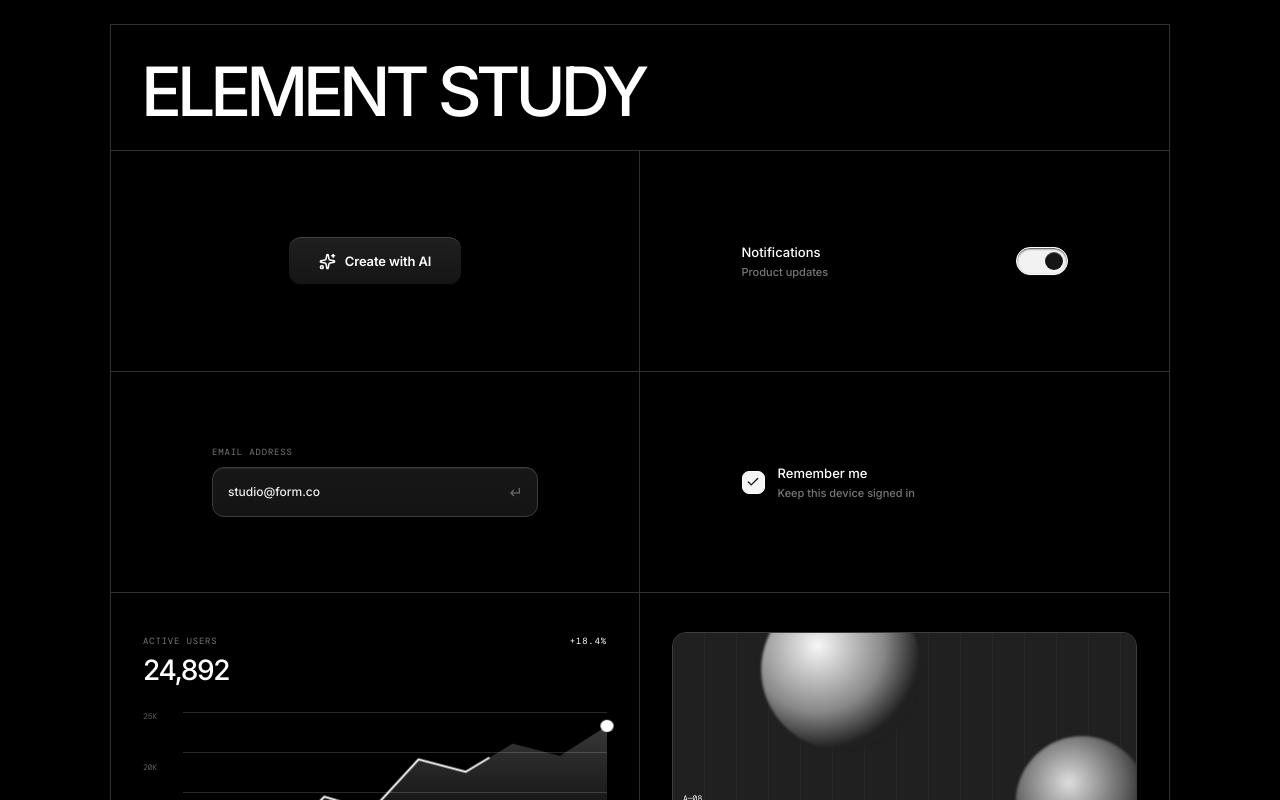
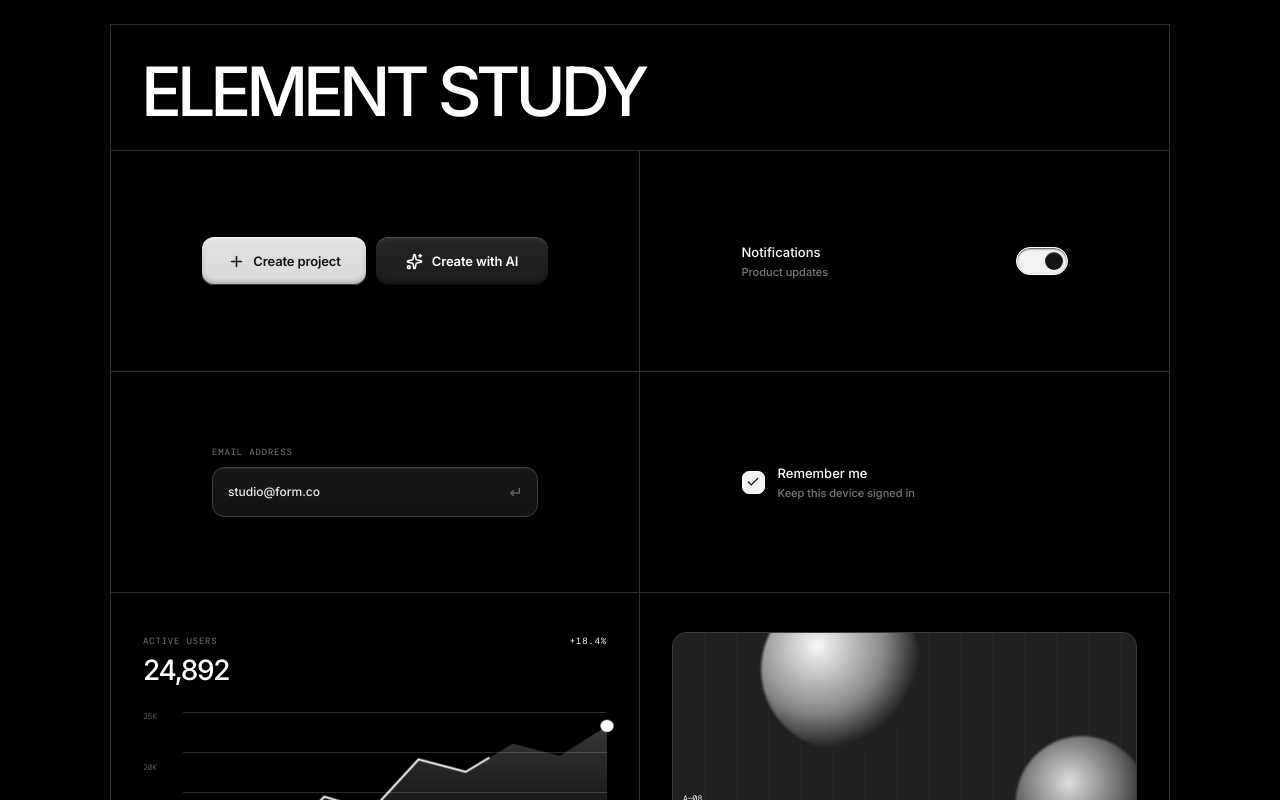
Before and after one commit to JimmyWuReal/ui-kit, a React (Vite) app: page / in a window 1280 px wide. Shown: the top 800 px of the page. Built offline with nearby package versions, Linux system fonts and the light colour scheme.

Commit message:
Refine paired button styles and interactions

```diff
--- a/src/main.jsx
+++ b/src/main.jsx
@@ -1,6 +1,6 @@
 import React, { useState } from 'react'
 import { createRoot } from 'react-dom/client'
-import { ArrowUpRight, Check, ChevronDown, Info, Sparkles, X } from 'lucide-react'
+import { ArrowUpRight, Check, ChevronDown, Info, Plus, Sparkles, X } from 'lucide-react'
 import './styles.css'
 
 const chartPoints = '0,76 25,67 50,72 75,45 100,53 125,24 150,31 175,15 200,22 225,5'
@@ -14,26 +14,22 @@ function Cell({ className = '', children }) {
 }
 
 function DepthButton() {
-  function animateClick(event) {
-    if (window.matchMedia('(prefers-reduced-motion: reduce)').matches) return
-
-    const button = event.currentTarget
-    button.getAnimations().forEach((animation) => animation.cancel())
-    button.animate(
-      [
-        { transform: 'scale(1)' },
-        { transform: 'scale(.965)', offset: .42 },
-        { transform: 'scale(1)' },
-      ],
-      { duration: 240, easing: 'cubic-bezier(.22, 1, .36, 1)' },
-    )
-  }
-
   return (
-    <button className="depth-button" type="button" onClick={animateClick}>
+    <button className="depth-button" type="button">
       <span className="button-content">
         <span className="button-icon"><Sparkles size={17} strokeWidth={2.15} /></span>
         <span>Create with AI</span>
+      </span>
+    </button>
+  )
+}
+
+function PrimaryButton() {
+  return (
+    <button className="primary-button" type="button">
+      <span className="button-content">
+        <span className="button-icon"><Plus size={17} strokeWidth={2.15} /></span>
+        <span>Create project</span>
       </span>
     </button>
   )
@@ -55,7 +51,10 @@ function App() {
 
       <div className="component-grid" id="top">
         <Cell className="cell-button">
-          <DepthButton />
+          <div className="button-group">
+            <PrimaryButton />
+            <DepthButton />
+          </div>
         </Cell>
 
         <Cell className="cell-toggle">
--- a/src/styles.css
+++ b/src/styles.css
@@ -82,26 +82,71 @@ button { color: inherit; }
 .grid-cell:nth-child(8) .cell-content { animation-delay: 435ms; }
 .grid-cell:nth-child(9) .cell-content { animation-delay: 480ms; }
 
-/* The original button is kept intact as the visual source for the system. */
+/* Paired primary and AI actions share the same physical depth and press rhythm. */
+.primary-button,
 .depth-button {
   position: relative;
   overflow: hidden;
   height: 48px;
-  min-width: 172px;
   padding: 0 20px;
   border: 0;
   border-radius: 12px;
+  cursor: pointer;
+  font-size: 13px;
+  font-weight: 600;
+  letter-spacing: -.01em;
+  transform: translateY(0) scale(1);
+  transition:
+    background-color 180ms ease-out,
+    box-shadow 180ms ease-out,
+    transform 140ms cubic-bezier(.22, 1, .36, 1);
+  will-change: transform;
+  -webkit-tap-highlight-color: transparent;
+}
+
+.button-group {
+  display: flex;
+  align-items: center;
+  justify-content: center;
+  gap: 10px;
+}
+
+.primary-button {
+  min-width: 164px;
+  color: #111;
+  background-color: #d8d8d8;
+  background-image: linear-gradient(rgba(255, 255, 255, .28), rgba(255, 255, 255, 0));
+  /* Solid edge, soft light, solid edge, soft shade, then the outer drop shadow. */
+  box-shadow:
+    inset 0 1px 0 rgba(255, 255, 255, .72),
+    inset 0 3px 4px rgba(255, 255, 255, .22),
+    inset 0 -1px 0 rgba(0, 0, 0, .68),
+    inset 0 -3px 4px rgba(0, 0, 0, .22),
+    0 4px 10px rgba(0, 0, 0, .3);
+}
+
+.primary-button:hover {
+  background-color: #f5f5f5;
+  transform: translateY(-1px) scale(1);
+  box-shadow:
+    inset 0 1px 0 rgba(255, 255, 255, 1),
+    inset 0 3px 4px rgba(255, 255, 255, .28),
+    inset 0 -1px 0 rgba(0, 0, 0, .62),
+    inset 0 -3px 4px rgba(0, 0, 0, .18),
+    0 7px 16px rgba(0, 0, 0, .4);
+}
+
+.depth-button {
+  min-width: 172px;
   color: #fff;
-  cursor: pointer;
-  background-color: #151515;
+  background-color: #1c1c1c;
   background-image: linear-gradient(rgba(255, 255, 255, .045), transparent);
   box-shadow:
     inset 0 1px 0 rgba(255, 255, 255, .16),
-    inset 0 -1px 0 rgba(0, 0, 0, .9),
+    inset 0 3px 4px rgba(255, 255, 255, .055),
+    inset 0 -1px 0 #0b0b0b,
+    inset 0 -3px 4px rgba(0, 0, 0, .34),
     0 4px 10px rgba(0, 0, 0, .3);
-  transition: background-color 180ms ease-out, transform 180ms ease-out;
-  will-change: transform;
-  -webkit-tap-highlight-color: transparent;
 }
 
 .button-content {
@@ -117,8 +162,23 @@ button { color: inherit; }
 }
 
 .button-icon { width: 18px; height: 18px; display: grid; place-items: center; }
-.depth-button:hover { background-color: #202020; }
-.depth-button:active { background-color: #191919; }
+.depth-button:hover {
+  background-color: #262626;
+  transform: translateY(-1px) scale(1);
+  box-shadow:
+    inset 0 1px 0 rgba(255, 255, 255, .22),
+    inset 0 3px 4px rgba(255, 255, 255, .075),
+    inset 0 -1px 0 #101010,
+    inset 0 -3px 4px rgba(0, 0, 0, .34),
+    0 7px 16px rgba(0, 0, 0, .4);
+}
+.primary-button:active,
+.depth-button:active {
+  transform: translateY(1px) scale(.97);
+  transition-duration: 55ms;
+}
+.primary-button:active { background-color: #e8e8e8; }
+.depth-button:active { background-color: #202020; }
 
 .control-row { width: 100%; display: flex; align-items: center; justify-content: space-between; }
 .control-row > div, .checkbox-row > span:last-child { display: flex; flex-direction: column; gap: 5px; }
@@ -330,6 +390,7 @@ button:focus-visible, input:focus-visible { outline: 1px solid #fff; outline-off
   .grid-cell, .grid-cell:nth-child(even), .cell-alert { grid-column: auto; border-right: 0; border-bottom: 1px solid #303030; }
   .cell-alert { border-bottom: 0; }
   .cell-content { padding: 30px; }
+  .button-group { flex-wrap: wrap; }
 }
 
 @media (prefers-reduced-motion: reduce) {
```
